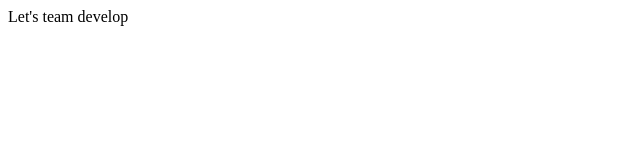
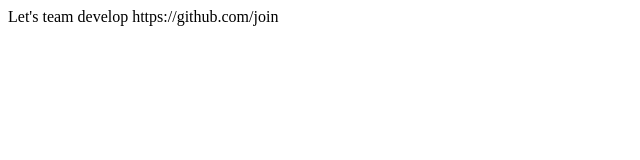
Before and after one commit to Sarina-Yurikawa/practice2, a plain HTML site: page index.html in a window 1280 px wide. Shown: the whole page, without its empty margins (0-640 px from the left). Drawn offline with Linux system fonts and the light colour scheme.

Commit message:
index.htmlに追記2

```diff
--- a/index.html
+++ b/index.html
@@ -6,5 +6,6 @@
         </head>
         <body>
                 Let's team develop
+		https://github.com/join
         </body>
 </html>
```
